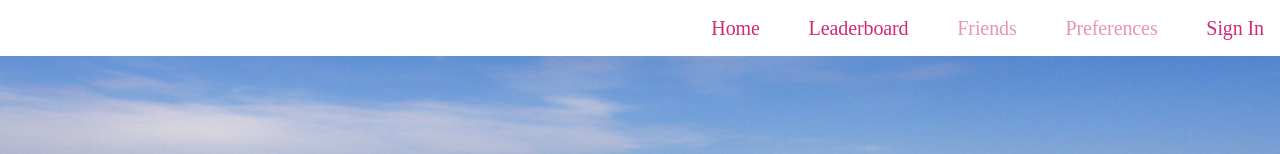
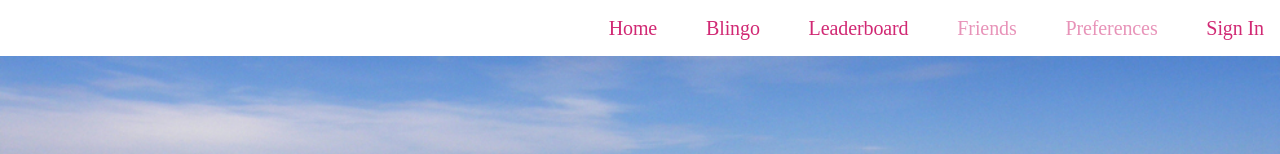
Before and after one commit to codersforcauses/bluecrew, a Vue app in the folder client/: page / in a window 1280 px wide. Shown: the top 154 px of the page. Built offline with nearby package versions, Linux system fonts and the light colour scheme; the HTML template or start-up script is replaced by a standard one; a web font is replaced by a local one.

Commit message:
use v-for to avoid repeating code

```diff
--- a/client/src/components/NavBarDesktop.vue
+++ b/client/src/components/NavBarDesktop.vue
@@ -2,21 +2,14 @@
   <v-toolbar class="nav-bar bg-primaryWhite" density="comfortable">
     <v-spacer></v-spacer>
     <v-toolbar-items class="nav-bar-items">
-      <v-btn class="text-primaryPink" @click="$emit('navigate', 'home')">Home</v-btn>
-      <v-btn class="text-primaryPink" @click="$emit('navigate', 'leaderboard')">Leaderboard</v-btn>
       <v-btn
-        :style="{ opacity: isLoggedIn ? 1 : 0.5 }"
+        v-for="(page, index) in pages"
+        :key="index"
+        :style="{ opacity: !page.requireAuth || isLoggedIn ? 1 : 0.5 }"
         class="text-primaryPink"
-        @click="$emit('navigate', 'friends')"
+        @click="$emit('navigate', page.routerName)"
       >
-        Friends
-      </v-btn>
-      <v-btn
-        :style="{ opacity: isLoggedIn ? 1 : 0.5 }"
-        class="text-primaryPink"
-        @click="$emit('navigate', 'preferences')"
-      >
-        Preferences
+        {{ page.name }}
       </v-btn>
       <v-menu open-on-hover>
         <template #activator="{ props }">
@@ -47,10 +40,13 @@
 </template>
 
 <script setup lang="ts">
-defineProps({
-  isLoggedIn: Boolean,
-  userName: String,
-})
+import type { NavigationInfo } from '@/types/navigation'
+
+defineProps<{
+  isLoggedIn: boolean
+  userName: string
+  pages: NavigationInfo[]
+}>()
 
 defineEmits(['navigate', 'auth', 'sign-in-click'])
 </script>
--- a/client/src/components/NavBarMobile.vue
+++ b/client/src/components/NavBarMobile.vue
@@ -23,43 +23,16 @@
       <div class="menu-content">
         <div class="menu-items">
           <v-btn
+            v-for="(page, index) in pages"
+            :key="index"
             block
             class="menu-button bg-creamWhite"
             variant="text"
             height="64"
-            @click="navigate('home')"
+            @click="navigate(page.routerName)"
+            :style="{ opacity: !page.requireAuth || isLoggedIn ? 1 : 0.5 }"
           >
-            <span class="button-text text-primaryGrey">Home</span>
-          </v-btn>
-
-          <v-btn
-            block
-            class="menu-button bg-creamWhite"
-            variant="text"
-            height="64"
-            @click="navigate('preferences')"
-          >
-            <span class="button-text text-primaryGrey">User Preferences</span>
-          </v-btn>
-
-          <v-btn
-            block
-            class="menu-button bg-creamWhite"
-            variant="text"
-            height="64"
-            @click="navigate('friends')"
-          >
-            <span class="button-text text-primaryGrey">Friends</span>
-          </v-btn>
-
-          <v-btn
-            block
-            class="menu-button bg-creamWhite"
-            variant="text"
-            height="64"
-            @click="navigate('leaderboard')"
-          >
-            <span class="button-text text-primaryGrey">Leaderboard</span>
+            <span class="button-text text-primaryGrey">{{ page.name }}</span>
           </v-btn>
         </div>
 
@@ -89,12 +62,14 @@
 </template>
 
 <script setup lang="ts">
+import type { NavigationInfo } from '@/types/navigation'
 import { ref } from 'vue'
 
-defineProps({
-  isLoggedIn: Boolean,
-  userName: String,
-})
+defineProps<{
+  isLoggedIn: boolean
+  userName: string
+  pages: NavigationInfo[]
+}>()
 
 const emit = defineEmits(['navigate', 'auth', 'sign-in-click'])
 
--- a/client/src/components/NavBarWrapper.vue
+++ b/client/src/components/NavBarWrapper.vue
@@ -6,6 +6,7 @@ import NavBarMobile from '@/components/NavBarMobile.vue'
 import NavBarDesktop from '@/components/NavBarDesktop.vue'
 import { useUserStore } from '@/stores/user'
 import { useModalStore } from '@/stores/modal'
+import type { NavigationInfo } from '@/types/navigation'
 
 const userStore = useUserStore()
 const modalStore = useModalStore()
@@ -17,6 +18,14 @@ const userName = computed(() => userStore.userData?.userName || '')
 const truncatedUserName = computed(() => {
   return userName.value.length > 10 ? `${userName.value.slice(0, 10)}...` : userName.value
 })
+
+const pages: NavigationInfo[] = [
+  { name: 'Home', routerName: 'landing', requireAuth: false },
+  { name: 'Blingo', routerName: 'blingo', requireAuth: false },
+  { name: 'Leaderboard', routerName: 'leaderboard', requireAuth: false },
+  { name: 'Friends', routerName: 'friends', requireAuth: true },
+  { name: 'Preferences', routerName: 'preferences', requireAuth: true },
+]
 
 const handleAuth = async () => {
   if (isLoggedIn.value) {
@@ -46,6 +55,7 @@ const handleSignInClick = (action: 'login' | 'register') => {
       <NavBarDesktop
         :is-logged-in="isLoggedIn"
         :user-name="truncatedUserName"
+        :pages="pages"
         @navigate="handleNavigation"
         @auth="handleAuth"
         @sign-in-click="handleSignInClick"
@@ -57,6 +67,7 @@ const handleSignInClick = (action: 'login' | 'register') => {
       <NavBarMobile
         :is-logged-in="isLoggedIn"
         :user-name="truncatedUserName"
+        :pages="pages"
         @navigate="handleNavigation"
         @auth="handleAuth"
         @sign-in-click="handleSignInClick"
--- /dev/null
+++ b/client/src/types/navigation.ts
@@ -0,0 +1,5 @@
+export interface NavigationInfo {
+  name: string
+  routerName: string
+  requireAuth: boolean
+}
```
